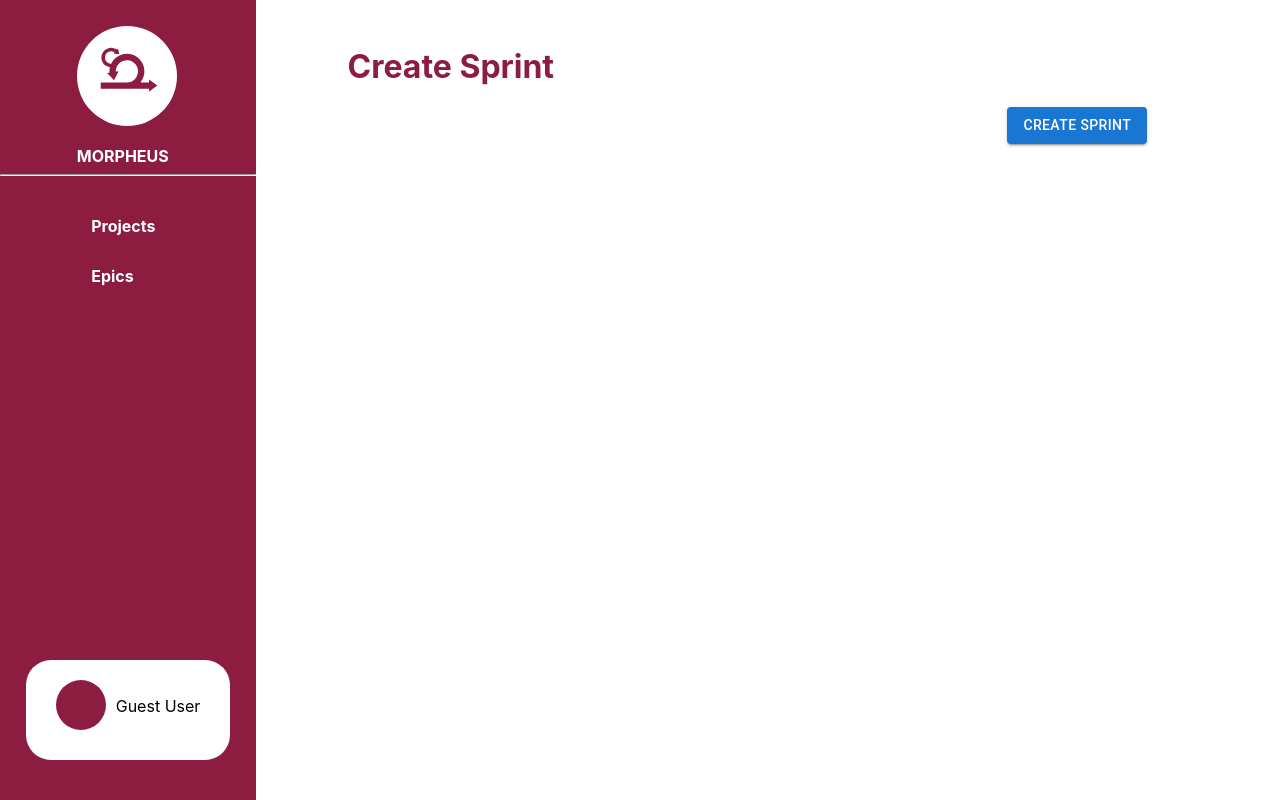
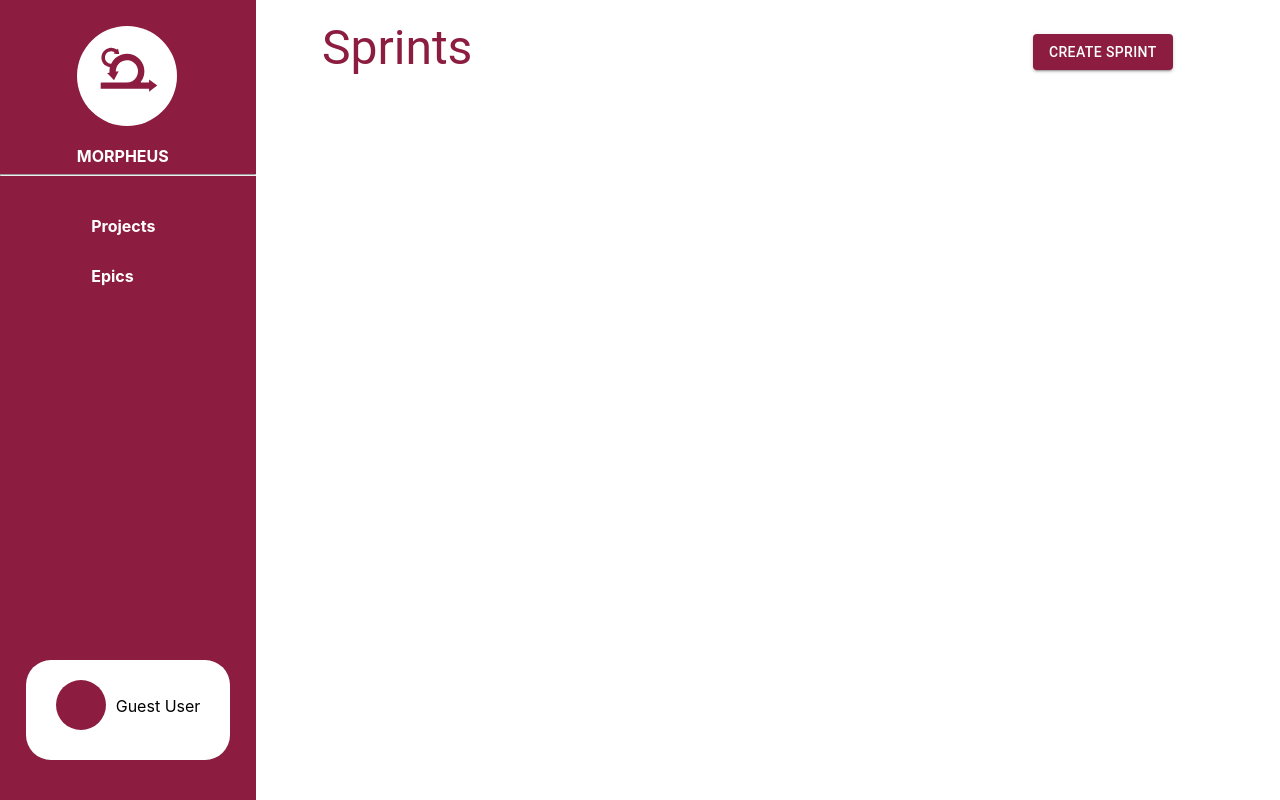
Before and after one commit to SER516-Team-Morpheus/scrum-simulator, a React (Create React App) app: page /sprints in a window 1280 px wide. Built offline with nearby package versions, Linux system fonts and the light colour scheme.

Commit message:
upated UI elements in sprint tab

```diff
--- a/src/component/SprintTab.js
+++ b/src/component/SprintTab.js
@@ -88,12 +88,14 @@ function SprintTab() {
   };
 
   return (
-    <div style={{padding: '3%'}}>
-      <div>
-        <h1 style={{color: "#8C1D40"}}>Create Sprint</h1>
-      </div>
-      <div style={{textAlign: 'right'}}>
-      <Button variant="contained" color="primary" onClick={handleOpen}>Create Sprint</Button>
+    <Wrapper>
+      <div className='heading-bar'>
+        <Typography className="heading" variant="h3" gutterBottom>
+          Sprints
+        </Typography>
+        <div>
+          <Button className="create-btn" variant="contained" onClick={handleOpen}>Create Sprint</Button>
+        </div>
       </div>
       <div>
         {
@@ -108,8 +110,6 @@ function SprintTab() {
           })
         }
       </div>
-
-
     <Dialog open={open} onClose={handleClose}>
       <DialogTitle>Create Sprint</DialogTitle>
       <DialogContent>
@@ -172,7 +172,7 @@ function SprintTab() {
           <Button onClick={handleClose}>Cancel</Button>
         </DialogActions>
       </Dialog>
-    </div>
+  </Wrapper>
   );
 }
 
```
